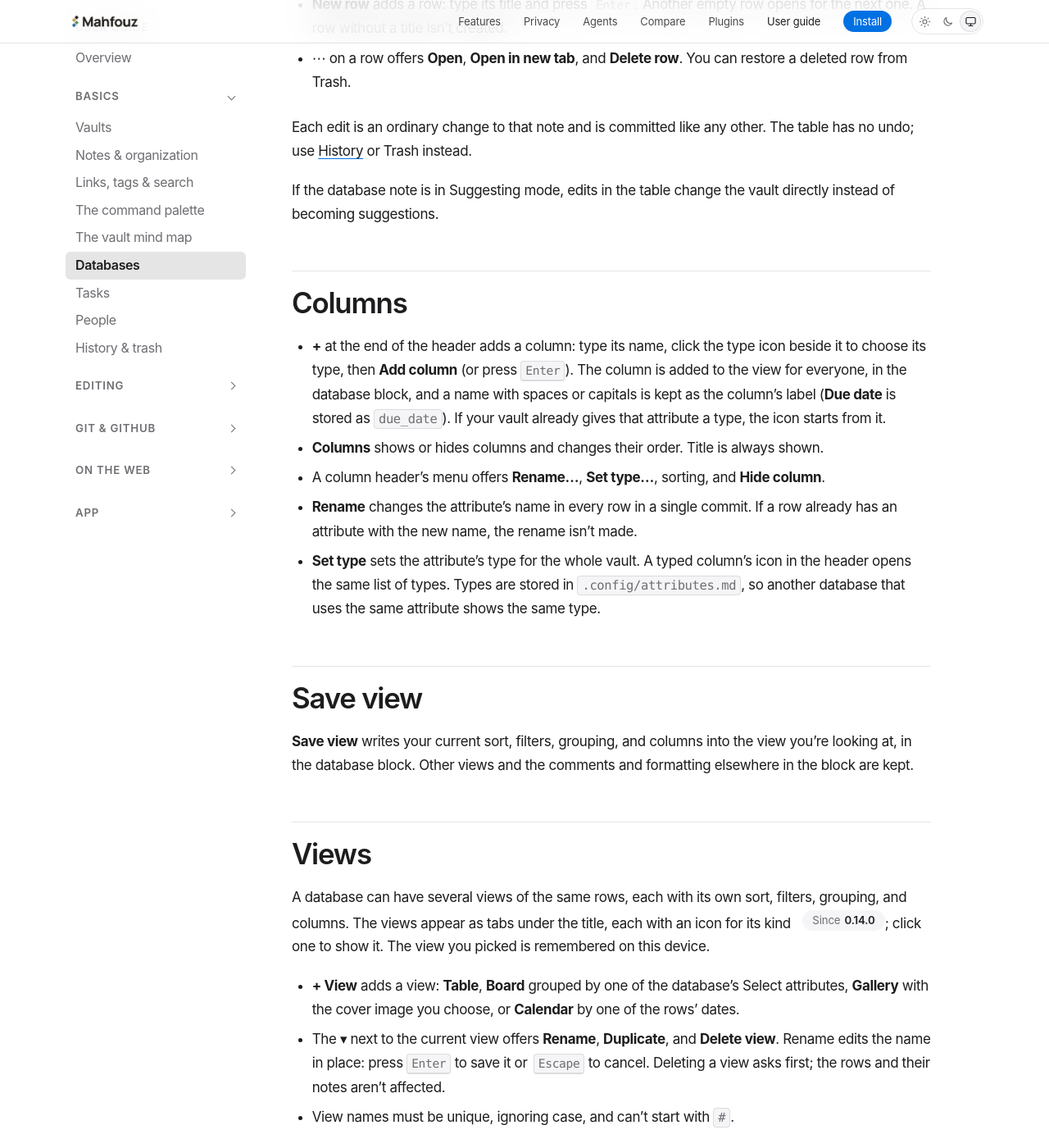
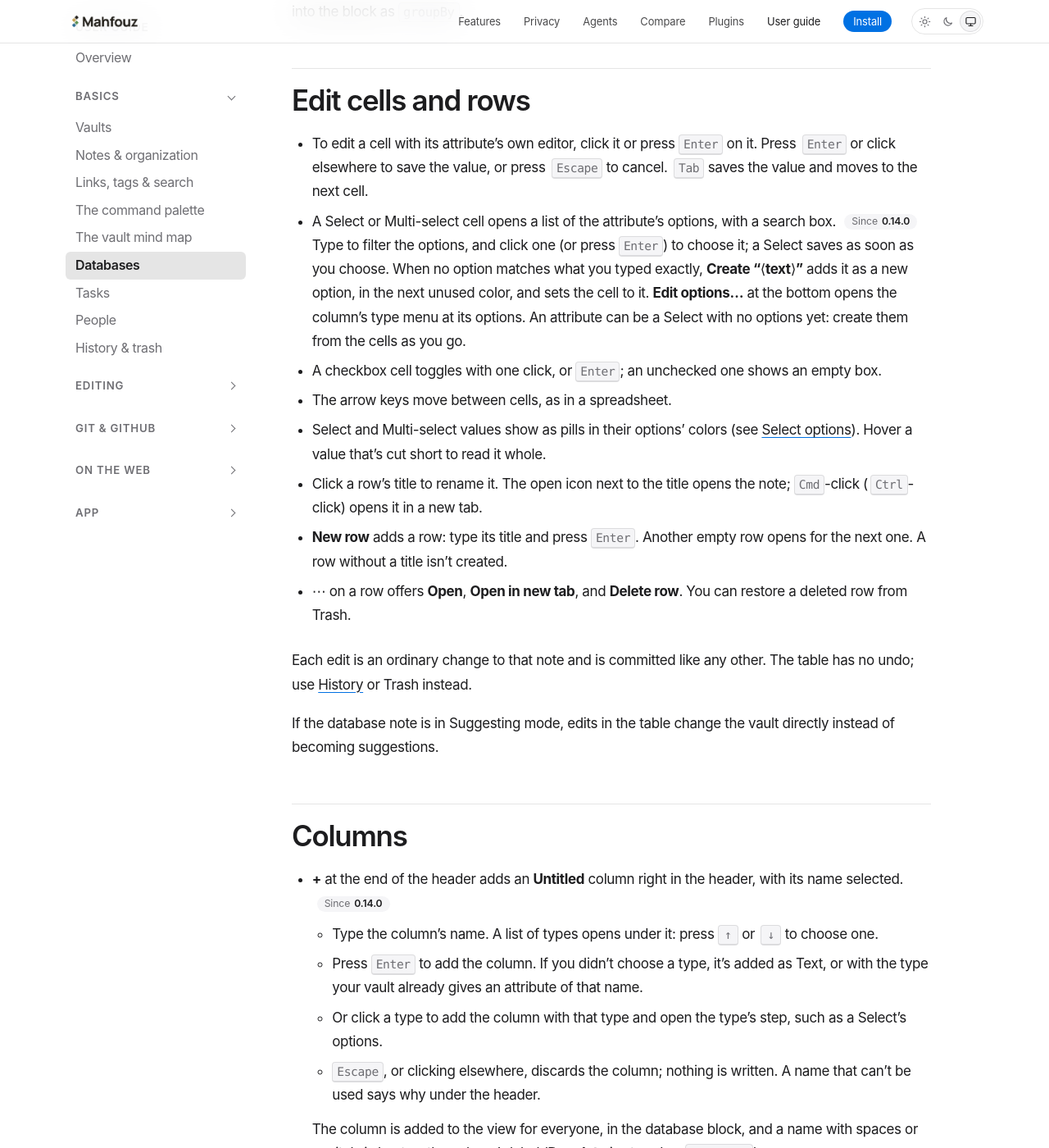
Before and after one commit to mahfouz-app/docs, a Jekyll site: the page built from guide/databases.md, in a window 1280 px wide and 1400 px high, scrolled down 4687 px. Shown: the whole window at 82% size. Built offline with Jekyll 4.4.1, drawn with Linux system fonts in a browser that asks for light colours; some of the changed text lies outside the part shown.

Commit message:
docs(guide): database toolbar chips, cards, adding fields
Co-Authored-By: Claude Opus 5.5 <noreply@anthropic.com>

```diff
--- a/guide/databases.md
+++ b/guide/databases.md
@@ -97,7 +97,8 @@ text; the picker or a notification says so.
 ## The table
 
 A database note opens as a table in its own tab. To see or edit the
-note itself, click **View source**. In Preview, the block shows as an
+note itself, click **⋯** (**More view actions**) at the end of the toolbar
+and choose **View source**. {% include since.html v="0.14.0" %} In Preview, the block shows as an
 **Open database** card.
 
 The tab is laid out like a note: {% include since.html v="0.14.0" %}
@@ -107,9 +108,13 @@ The tab is laid out like a note: {% include since.html v="0.14.0" %}
 - The page icon and the title, at the width of a note's text, then the
   number of rows. When filters hide some rows, it says how many are shown,
   such as **3 of 4 rows**.
-- The views as tabs, then **Filter**, **Sort**, **Group** and **Columns**.
+- The views as tabs, then the **Filter**, **Sort**, **Group** and
+  **Columns** buttons, as icons (a Board or Gallery has **Fields** instead
+  of **Columns**), and **⋯**, which holds **View source**.
+- When the view has filters, sorts or a grouping, a second row shows them
+  as chips; see [The settings row](#the-settings-row).
 - The bottom bar shows where the note stands and offers **Publish** and
-  **Share**. Its **View source** button opens the note itself. The width
+  **Share**. The width
   button switches the tab between the text width and the full width of the
   pane; this device remembers the choice for each database. **Appearance**
   and **Zoom** work as they do for a note.
@@ -133,6 +138,21 @@ Expand it to see the rows as ordinary notes.
 Sorts and filters you change apply on this device until you choose
 **Save view**. **Reset** returns to the saved view. If someone else changes
 the saved view, your unsaved changes are dropped.
+
+### The settings row {% include since.html v="0.14.0" %} {#the-settings-row}
+
+When a view has filters, sorts or a grouping, a row under the toolbar shows
+each one as a chip, such as **Rating descending** or **Grouped by Status**:
+
+- Click a chip to edit it: it opens **Filter**, **Sort** or **Group** at
+  that setting.
+- Click a chip's **×** to remove just that filter, sort or grouping. A
+  Board's grouping chip has no **×**, because a Board is always grouped.
+- **+ Add filter** opens **Filter** to add one.
+- When you've changed the view on this device, the row ends with
+  **Changed on this device**, **Reset** and **Save view**.
+
+A view with none of these shows no second row.
 
 Some filters written in the block, such as `or` and `not` groups, can't be
 shown in the **Filter** list. They still apply, and the list marks them
@@ -162,7 +182,15 @@ Like sorting and filtering, grouping applies on this device until you choose
   <kbd>Enter</kbd> on it. Press <kbd>Enter</kbd> or click elsewhere to save
   the value, or press <kbd>Escape</kbd> to cancel. <kbd>Tab</kbd> saves the
   value and moves to the next cell.
-- A Select option saves as soon as you choose it. A checkbox cell toggles
+- A Select or Multi-select cell opens a list of the attribute's options,
+  with a search box. {% include since.html v="0.14.0" %} Type to filter the
+  options, and click one (or press <kbd>Enter</kbd>) to choose it; a
+  Select saves as soon as you choose. When no option matches what you
+  typed exactly, **Create “⟨text⟩”** adds it as a new option, in the next
+  unused color, and sets the cell to it. **Edit options…** at the bottom
+  opens the column's type menu at its options. An attribute can be a Select
+  with no options yet: create them from the cells as you go.
+- A checkbox cell toggles
   with one click, or <kbd>Enter</kbd>; an unchecked one shows an empty box.
 - The arrow keys move between cells, as in a spreadsheet.
 - Select and Multi-select values show as pills in their options' colors
@@ -183,12 +211,21 @@ vault directly instead of becoming suggestions.
 
 ## Columns
 
-- **+** at the end of the header adds a column: type its name, click the
-  type icon beside it to choose its type, then **Add column** (or press
-  <kbd>Enter</kbd>). The column is added to the view for everyone, in the
-  database block, and a name with spaces or capitals is kept as the
-  column's label (**Due date** is stored as `due_date`). If your vault
-  already gives that attribute a type, the icon starts from it.
+- **+** at the end of the header adds an **Untitled** column right in the
+  header, with its name selected. {% include since.html v="0.14.0" %}
+  - Type the column's name. A list of types opens under it: press
+    <kbd>↑</kbd> or <kbd>↓</kbd> to choose one.
+  - Press <kbd>Enter</kbd> to add the column. If you didn't choose a type,
+    it's added as Text, or with the type your vault already gives an
+    attribute of that name.
+  - Or click a type to add the column with that type and open the type's
+    step, such as a Select's options.
+  - <kbd>Escape</kbd>, or clicking elsewhere, discards the column; nothing
+    is written. A name that can't be used says why under the header.
+
+  The column is added to the view for everyone, in the database block, and
+  a name with spaces or capitals is kept as the column's label (**Due
+  date** is stored as `due_date`).
 - **Columns** shows or hides columns and changes their order. Title is always
   shown.
 - A column header's menu offers **Rename…**, **Set type…**, sorting, and
@@ -199,12 +236,17 @@ vault directly instead of becoming suggestions.
 - **Set type** sets the attribute's type for the whole vault. A typed
   column's icon in the header opens the same list of types. Types are
   stored in `.config/attributes.md`, so another database that uses the same
-  attribute shows the same type.
+  attribute shows the same type. A type's next step, such as a Select's
+  options or a date's format, has **←** to go back and no **Save**: each
+  change applies as you make it. See
+  [Changing a type](/guide/attributes/#change-type). {% include since.html v="0.14.0" %}
 
 ## Save view
 
 **Save view** writes your current sort, filters, grouping, and columns into the
-view you're looking at, in the database block. Other views and the comments
+view you're looking at, in the database block. It's at the end of the
+[settings row](#the-settings-row) while the view has changes on this
+device. {% include since.html v="0.14.0" %} Other views and the comments
 and formatting elsewhere in the block are kept.
 
 ## Views
@@ -245,9 +287,15 @@ columns after them, and rows with no value go in the last column, "No
   too. The card's menu also offers **Open**, **Open in new tab**, and
   **Delete row**.
 - **Click a card** to open its note; <kbd>Cmd</kbd>-click (<kbd>Ctrl</kbd>-click)
-  opens it in a new tab. Cards show the view's fields, each with its name.
-  Click a field to edit it on the card, as you would a table cell; relations
-  and rollups are edited in a Table view.
+  opens it in a new tab. Click a field to edit it on the card, as you would
+  a table cell; relations and rollups are edited in a Table view.
+- Each field on a card shows its type's icon and its value. The field's
+  name shows too when two fields share an icon, when a field has no icon
+  (rollups, attributes with no type, Created and Updated), and on narrow
+  screens. {% include since.html v="0.14.0" %}
+- A column's header shows its option as a colored pill, how many cards it
+  holds, and **+**, which adds a card that already has that column's value.
+  {% include since.html v="0.14.0" %}
 - **New in ⟨column⟩** adds a card that already has that column's value.
 - **Group** chooses which Select attribute the Board uses, and **Fields**
   chooses which attributes the cards show. Like sorting and filtering, these
@@ -258,7 +306,8 @@ Cards in a column follow the view's sort. There's no manual card order.
 ## Gallery {% include since.html v="0.12.0" %} {#gallery}
 
 A Gallery shows the rows as cards in a grid, each with a cover image above
-its title and fields. It suits rows that have a picture, such as books,
+its title and fields. The cover runs to the card's edges, and fields show
+as they do on a Board card. {% include since.html v="0.14.0" %} It suits rows that have a picture, such as books,
 places, or recipes. In the block, a Gallery is a view with `type: cards`.
 
 When you add one with **+ View** ▸ **Gallery**, choose where its covers come
@@ -361,12 +410,13 @@ same commit.
 
 1. Click the column's type icon, or choose **Set type…** in its header
    menu, then **Relation…**.
-2. Under **Related database**, choose the other database. If there's no
-   other database yet, create one first.
-3. Choose **Two-way** and type the **Reverse name**: the column the other
-   database gets, such as `books`. Or choose **One-way** to link in this
-   direction only.
-4. Choose **Save**.
+2. Pick the other database from the list; type to search it. If there's no
+   other database yet, create one first. {% include since.html v="0.14.0" %}
+3. One click makes a two-way relation: the other database gets a column
+   named after this one, linking back. To choose **One-way** instead, or to
+   rename the reverse column, click **›** next to the database: **Two-way**
+   with its **Reverse name**, such as `books`, or **One-way** to link in this
+   direction only. Your choice applies as you make it.
 
 The reverse name can't be a name Mahfouz keeps for itself, a column the
 other database already has, or an attribute its rows already hold.
```
Also changed, not shown: guide/attributes.md (+43 -23 lines), guide/tasks.md (+4 -1 lines).
